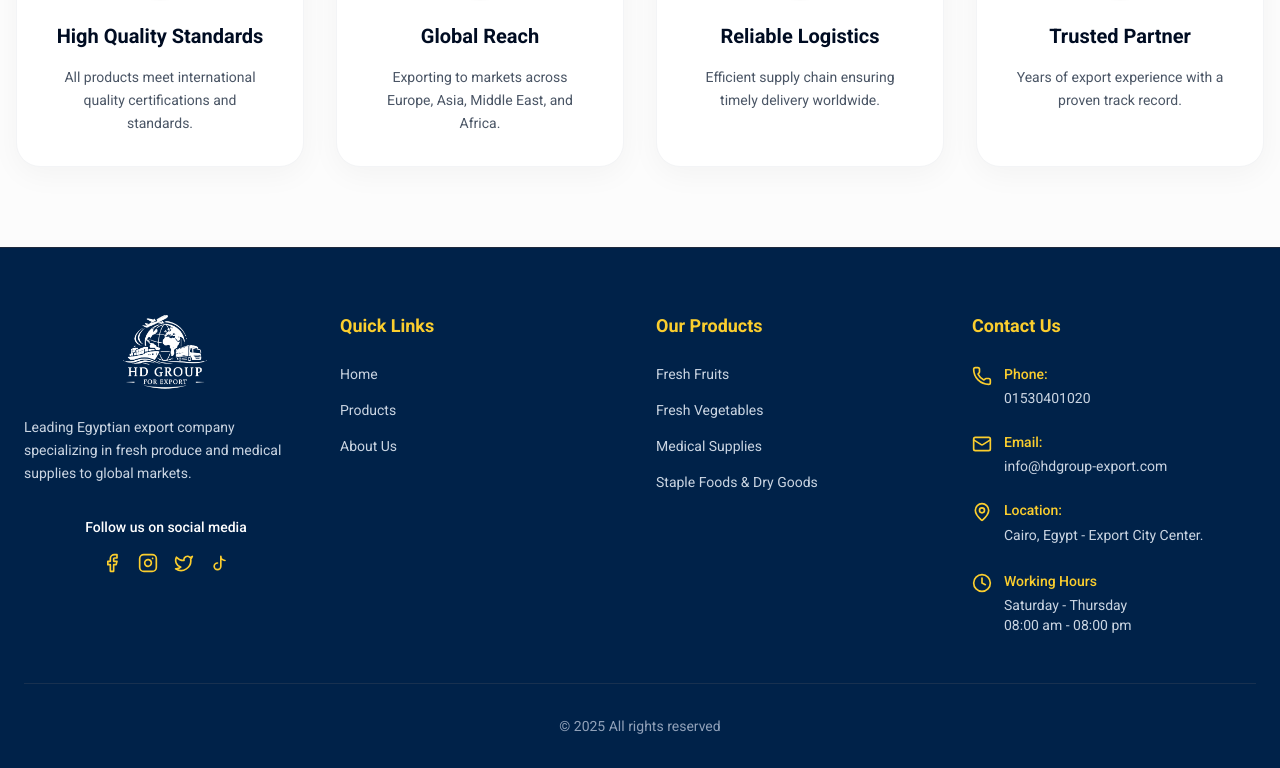
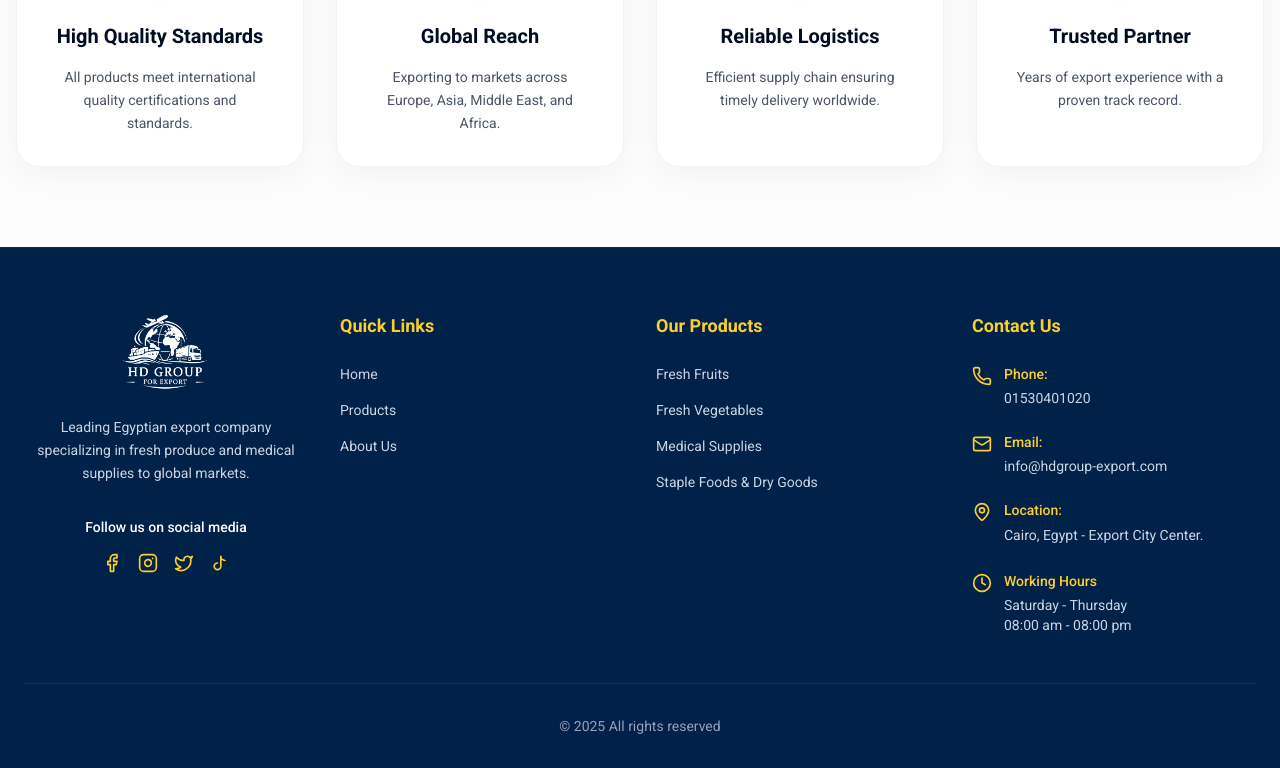
Before and after one commit to OSAMA-2003/HD-Group, a Next.js app: page / in a window 1280 px wide. Shown: the part 2265-3033 px from the top of the page. Built offline with nearby package versions, Linux system fonts and the light colour scheme.

Commit message:
edit footer

```diff
--- a/src/components/Footer.tsx
+++ b/src/components/Footer.tsx
@@ -52,7 +52,7 @@ function Footer() {
               />
             </Link>
 
-            <p className="text-slate-300 text-sm leading-relaxed max-w-xs">
+            <p className="text-slate-300 text-center text-sm leading-relaxed max-w-xs">
               Leading Egyptian export company specializing in fresh produce and medical supplies to global markets.
             </p>
 
```
